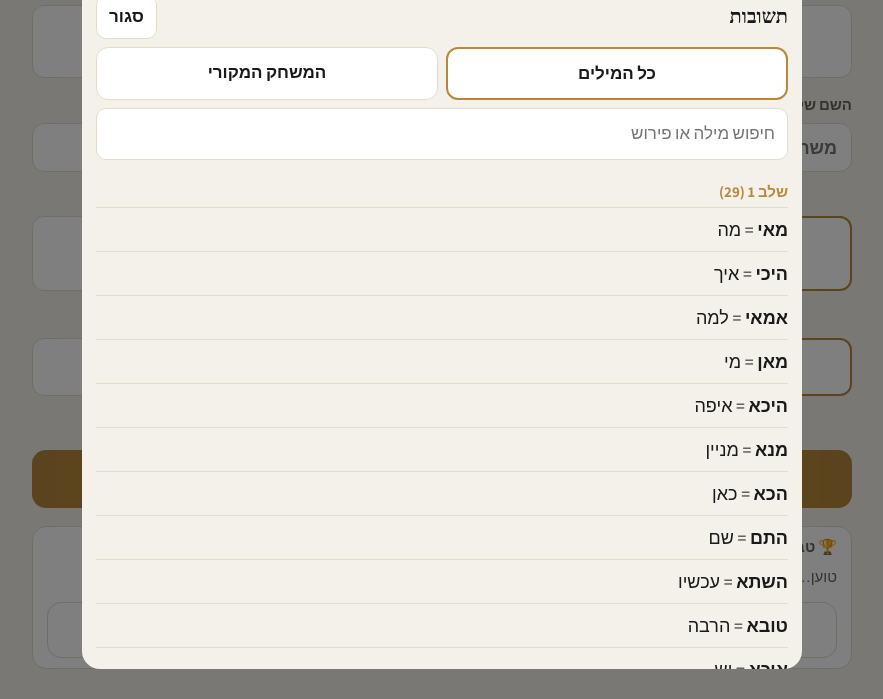
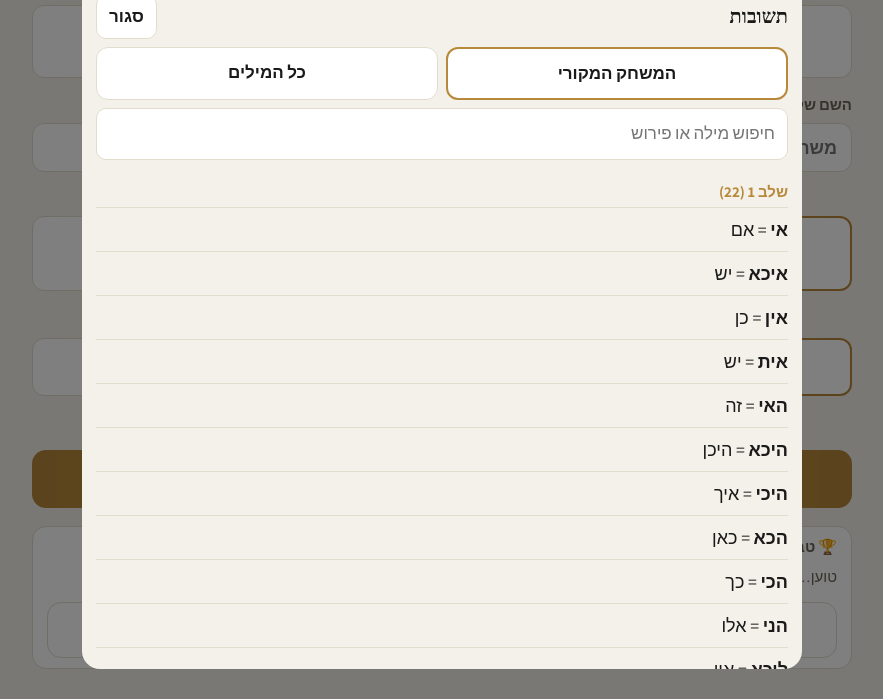
Before and after one commit to dannybd20-hue/store, a plain HTML site: page index.html in a window 1280 px wide. Both pictures are taken after a click on the button "📖 תשובות · כל המילים". Shown: the part 340-1039 px from the top of the page, without its empty margins (198-1081 px from the left). Drawn offline with Linux system fonts and the light colour scheme; no server answers; a web font is replaced by a local one.

Commit message:
Original game bank is default and on the right

```diff
--- a/index.html
+++ b/index.html
@@ -111,7 +111,7 @@ main{max-width:560px;margin:0 auto;padding:20px max(16px,env(safe-area-inset-lef
 <body>
 <header><h1 style="display:flex;align-items:center;gap:10px"><img src="icon-192.png?v=3" alt="" width="34" height="34" style="border-radius:8px">אלוף בגמרא</h1><div style="display:flex;align-items:center;gap:10px"><span class="sc" id="hdr"></span><button id="mute" aria-label="השתקה" style="background:rgba(255,255,255,.12);border:0;border-radius:10px;width:42px;height:42px;display:grid;place-items:center;color:#fff;cursor:pointer"></button></div></header>
 <main class="wrap2" style="max-width:none">
-  <div class="ov" id="ov" hidden><div class="ovc"><div class="ovh"><h2>תשובות</h2><button id="ovx">סגור</button></div><div class="ovs"><div class="seg" id="ovb" style="margin:0"><button data-b="all" class="on">כל המילים</button><button data-b="orig">המשחק המקורי</button></div><input id="ovq" placeholder="חיפוש מילה או פירוש" autocomplete="off"></div><div class="ovl" id="ovl"></div></div></div>
+  <div class="ov" id="ov" hidden><div class="ovc"><div class="ovh"><h2>תשובות</h2><button id="ovx">סגור</button></div><div class="ovs"><div class="seg" id="ovb" style="margin:0"><button data-b="orig" class="on">המשחק המקורי</button><button data-b="all">כל המילים</button></div><input id="ovq" placeholder="חיפוש מילה או פירוש" autocomplete="off"></div><div class="ovl" id="ovl"></div></div></div>
   <div>
   <section id="start">
     <div class="hero"><div class="t">אלוף בגמרא</div><div class="s">15 שניות לכל שאלה</div></div>
@@ -132,7 +132,7 @@ main{max-width:560px;margin:0 auto;padding:20px max(16px,env(safe-area-inset-lef
       <label class="field" id="codef" hidden><span>קוד המשחק</span><input id="code" inputmode="numeric" maxlength="4" autocomplete="off" placeholder="1234" style="letter-spacing:.3em;text-align:center"></label>
     </div>
     <div class="lbl">מאגר מילים</div>
-    <div class="seg" id="bank"><button data-b="all" class="on">עם מילים חדשות<small>532 מילים, תשובות מעורבות</small></button><button data-b="orig">המשחק המקורי<small>350 מילים, התשובות של פעם</small></button></div>
+    <div class="seg" id="bank"><button data-b="orig" class="on">המשחק המקורי<small>350 מילים, התשובות של פעם</small></button><button data-b="all">עם מילים חדשות<small>532 מילים, תשובות מעורבות</small></button></div>
     <div id="lvlf"><div class="lbl">שלב</div>
     <div class="lvls" id="lvls"></div></div>
     <div class="err" id="err"></div>
@@ -1063,7 +1063,7 @@ const OR=`אי|אם|1|ב|איפה|היכן|אגב
 זרת|שלושה טפחים|2|ב|שמונה טפחים|שתי טפחים|ששה טפחים`;
 const WALL=R.split("\n").map(l=>{const[w,m,lv,t]=l.split("|");return{w,m,lv:+lv,t}});
 const WORIG=OR.split("\n").map(l=>{const[w,m,lv,t,a,b,c]=l.split("|");return{w,m,lv:+lv,t,d:[a,b,c]}});
-let useOrig=false;
+let useOrig=true;
 function pool(){return useOrig?WORIG:WALL}
 const NAMES=["","מילים בסיסיות","שמות ותארים","פעלים ויחס","מונחי הגמרא","ביטויים"];
 const PER=10,TIME=15;
@@ -1103,7 +1103,7 @@ seg("modes",b=>{mode=b.dataset.m;syncForm()});
 seg("mpm",b=>{mpx=b.dataset.x;syncForm()});
 $("mute").onclick=()=>{muted=!muted;try{localStorage.setItem("mute",muted?"1":"0")}catch(e){}master();drawMute()};drawMute();
 seg("bank",b=>{useOrig=b.dataset.b==="orig"});
-let ovOrig=false;
+let ovOrig=true;
 function ovDraw(){const q=$("ovq").value.trim(),list=ovOrig?WORIG:WALL,box=$("ovl");box.innerHTML="";let n=0;
  for(let lv=1;lv<=5;lv++){const it=list.filter(x=>x.lv===lv&&(!q||x.w.includes(q)||x.m.includes(q)));if(!it.length)continue;const h=document.createElement("h4");h.textContent="שלב "+lv+" ("+it.length+")";box.appendChild(h);
   it.forEach(x=>{const d=document.createElement("div");d.className="r";const b=document.createElement("b");b.textContent=x.w;d.append(b,document.createTextNode(" = "+x.m));box.appendChild(d);n++})}
```
